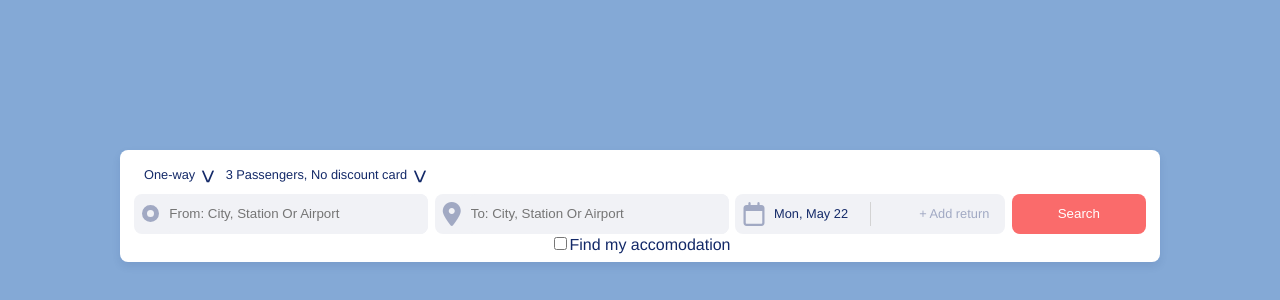
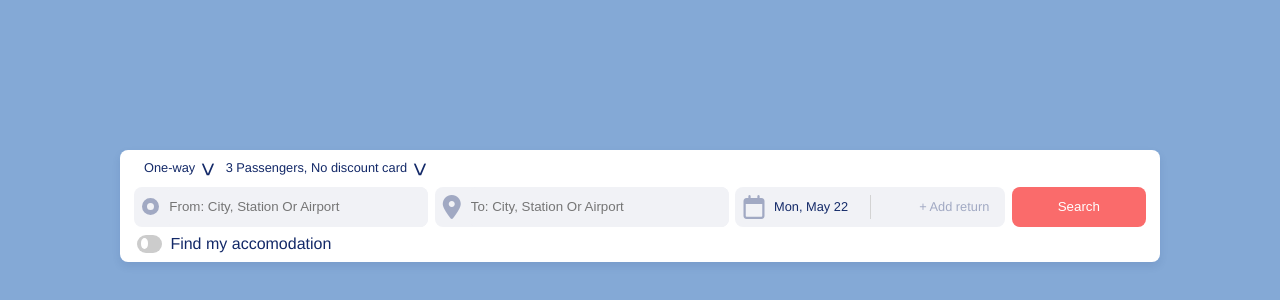
Before and after one commit to AN-Pradip/OmioClone, a React (Create React App) app: page / in a window 1280 px wide. Shown: the part 194-494 px from the top of the page. Built offline with nearby package versions, Linux system fonts and the light colour scheme.

Commit message:
fix: imports in sass and components

```diff
--- a/src/App.tsx
+++ b/src/App.tsx
@@ -1,6 +1,7 @@
+import TopContainer from "./layout/TopContainer/TopContainer";
 import {TripTypeContextProvider} from "./context/TripTypeContext"
-import TopContainer from "./layout/TopContainer/TopContainer";
 import SearchForm from "./layout/SearchForm/SearchForm";
+
 function App() {
 
   //prevent refresh & set searched pokemon name to lower case
--- a/src/layout/TopContainer/TopContainer.tsx
+++ b/src/layout/TopContainer/TopContainer.tsx
@@ -1,4 +1,4 @@
-import  { useContext } from "react";
+import { useContext} from "react";
 import DropDown from "../../components/DropDown/DropDown";
 import { TripTypeContext } from "../../context/TripTypeContext";
 
--- a/src/sass/main.scss
+++ b/src/sass/main.scss
@@ -10,9 +10,11 @@
 @import "./components/button";
 @import "./components/searchInput";
 @import "./components/dateInput";
+@import "./components/switch";
 
 //LAYOUT
 @import "./layout/navBar";
 @import "./layout/page";
 @import "./layout/topContainer";
+@import "./layout/accomodation";
 @import "./layout/searchForm";
```
Also changed, not shown: src/layout/TopContainer/SearchForm/SearchForm.tsx (deleted, +0 -20 lines), 1 other file (tests, documents, lock files or other folders).
